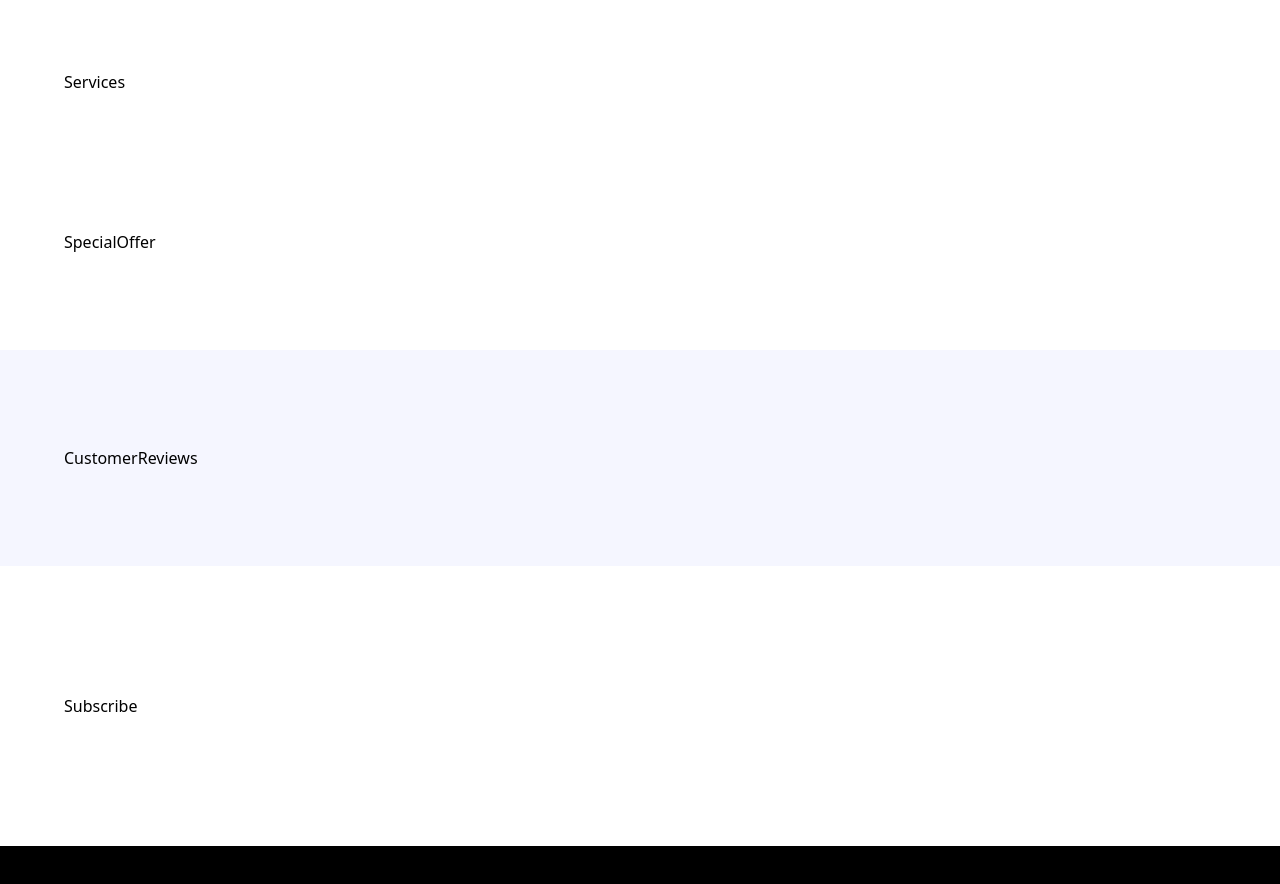
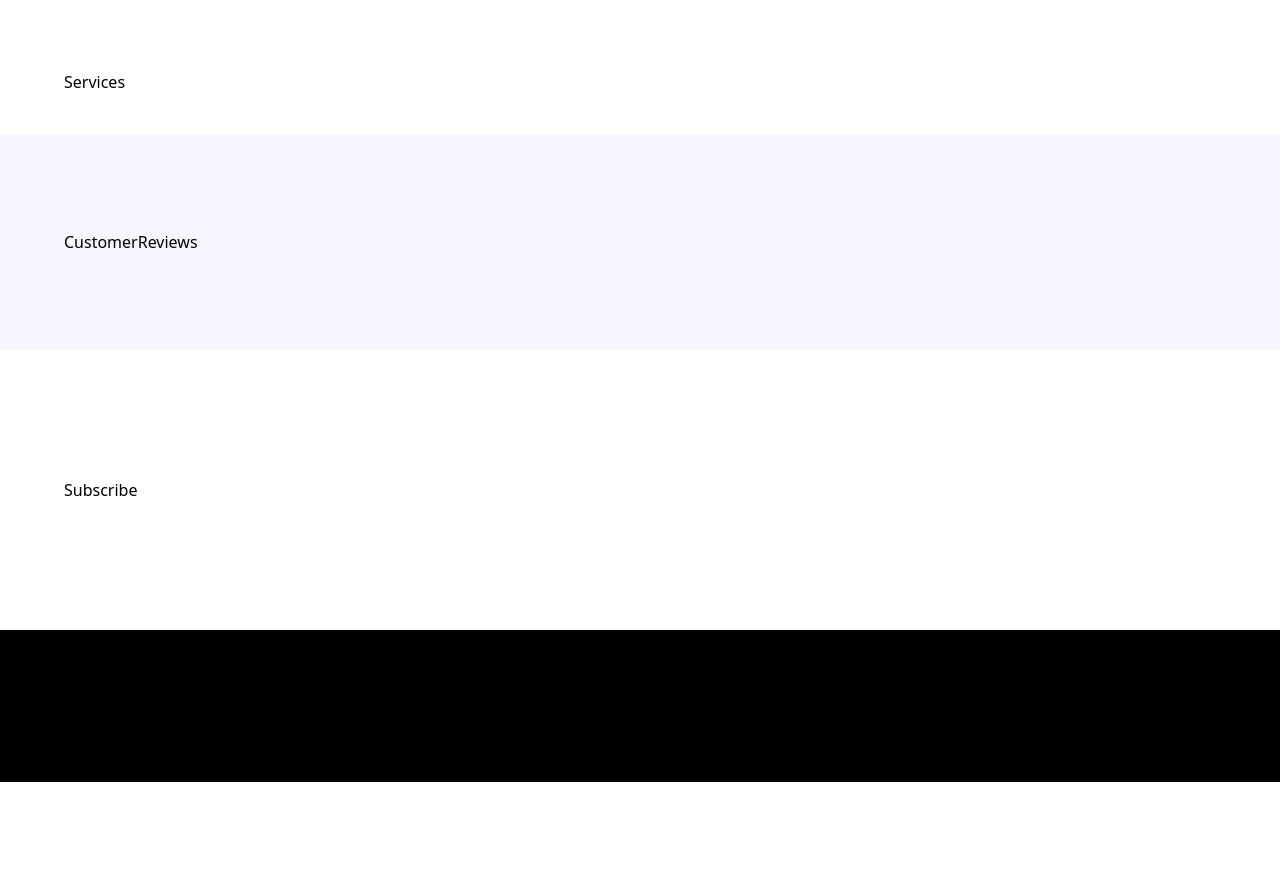
Before and after one commit to Eyadfezex/nike, a React (Create React App) app: page / in a window 1280 px wide. Shown: the part 2400-3284 px from the top of the page. After the commit the page ends 3182 px from the top, so only its background shows below. Built offline with nearby package versions, Linux system fonts and the light colour scheme; a web font is replaced by a local one.

Commit message:
delete SpecialOffer sectione from the broject

```diff
--- a/src/App.tsx
+++ b/src/App.tsx
@@ -5,7 +5,6 @@ import {
   Hero,
   PopularProducts,
   Services,
-  SpecialOffer,
   Subscribe,
   SuperQuality,
 } from "./sections/index";
@@ -27,9 +26,6 @@ function App() {
       <section className="py-10 padding-x">
         <Services />
       </section>
-      <section className="padding">
-        <SpecialOffer />
-      </section>
       <section className="bg-pale-blue padding">
         <CustomerReviews />
       </section>
--- a/src/sections/SpecialOffer.tsx
+++ /dev/null
@@ -1,7 +0,0 @@
-import React from "react";
-
-const SpecialOffer = () => {
-  return <div>SpecialOffer</div>;
-};
-
-export default SpecialOffer;
--- a/src/sections/index.ts
+++ b/src/sections/index.ts
@@ -3,7 +3,6 @@ import Footer from "./Footer";
 import Hero from "./Hero";
 import PopularProducts from "./PopularProducts";
 import Services from "./Services";
-import SpecialOffer from "./SpecialOffer";
 import Subscribe from "./Subscribe";
 import SuperQuality from "./SuperQuality";
 
@@ -13,7 +12,6 @@ export {
   Hero,
   PopularProducts,
   Services,
-  SpecialOffer,
   Subscribe,
   SuperQuality,
 };
```
